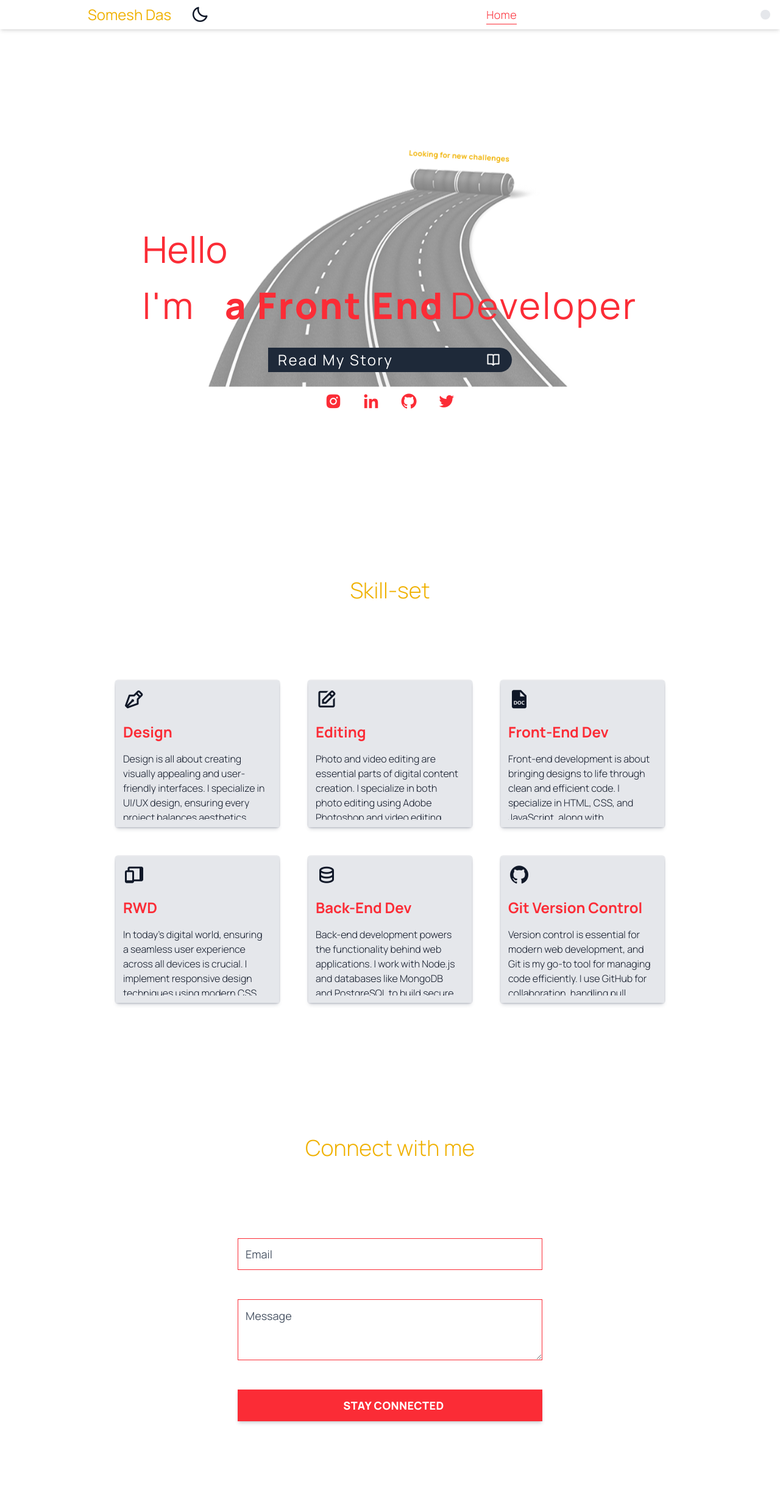
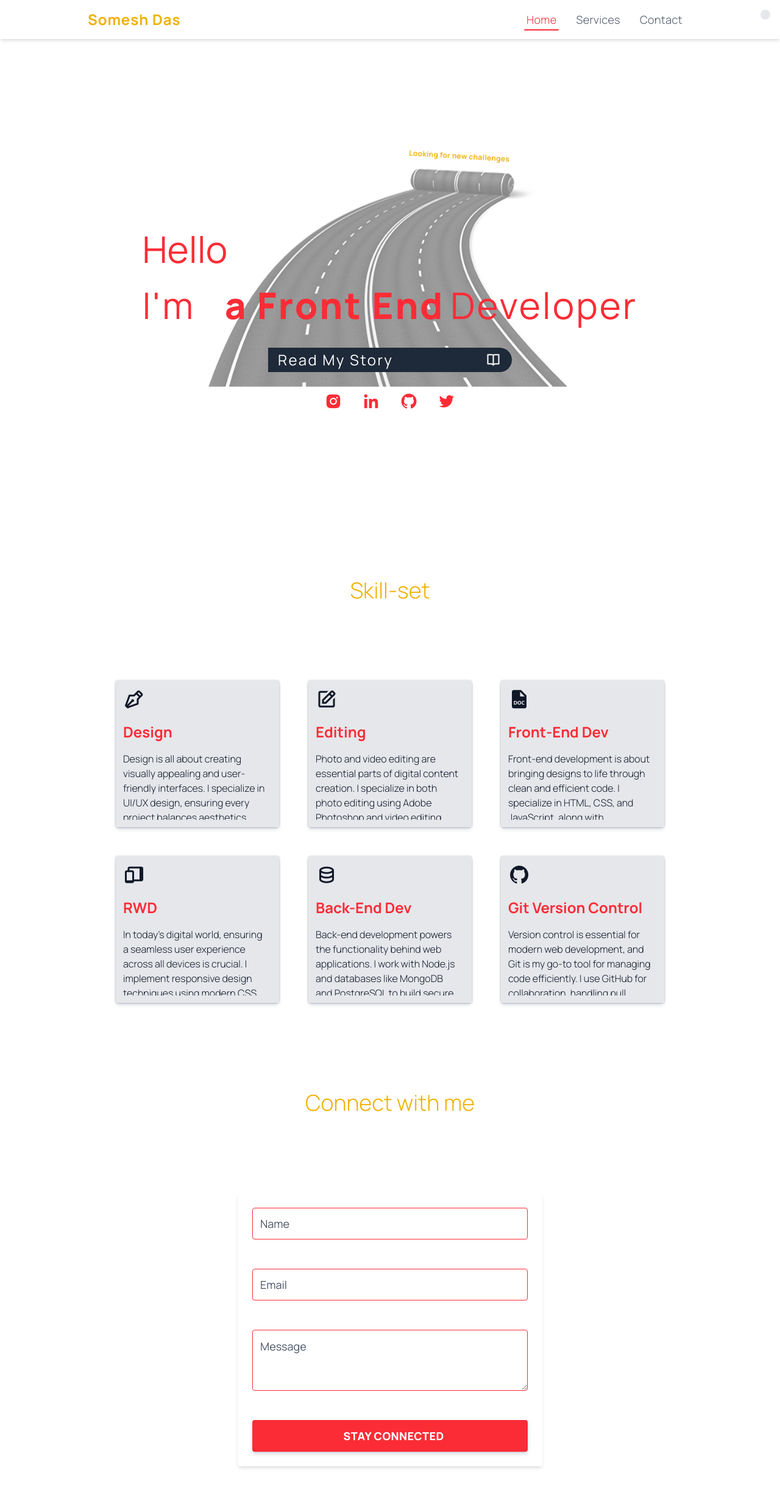
Before and after one commit to somesh-mikey/portfolio-, a React (Vite) app: page / in a window 1280 px wide. Shown: the top 2446 px of the page at 61% size. Built offline with nearby package versions, Linux system fonts and the light colour scheme.

Commit message:
Added new components

```diff
--- a/src/components/Contact.jsx
+++ b/src/components/Contact.jsx
@@ -1,28 +1,99 @@
-import React from "react";
+import React, { useRef, useState } from "react";
 import NavigationCircles from "./NavigationCircles";
+import emailjs from "@emailjs/browser";
 
 const Contact = () => {
+  const formRef = useRef();
+  const [form, setForm] = useState({
+    name: "",
+    email: "",
+    message: "",
+  });
+  const [loading, setLoading] = useState(false);
+  const [success, setSuccess] = useState(false);
+  const [error, setError] = useState(false);
+
+  const handleChange = (e) => {
+    setForm({ ...form, [e.target.name]: e.target.value });
+  };
+
+  const handleSubmit = async (e) => {
+    e.preventDefault();
+    setLoading(true);
+    setError(false);
+    setSuccess(false);
+
+    try {
+      await emailjs.sendForm(
+        "service_4i69mhr", // Replace with your EmailJS service ID
+        "template_b8xhzjf", // Replace with your EmailJS template ID
+        formRef.current,
+        "k9Y7Xsy9OIKxUDTbi" // Replace with your EmailJS public key
+      );
+
+      setSuccess(true);
+      setForm({
+        name: "",
+        email: "",
+        message: "",
+      });
+    } catch (error) {
+      setError(true);
+    } finally {
+      setLoading(false);
+    }
+  };
+
   return (
     <div
       id="contact"
-      className="h-screen flex flex-col justify-center items-center"
+      className="min-h-screen flex flex-col justify-center items-center py-12"
     >
       <h2 className="text-4xl font-light md:mb-32 mb-24 text-yellow-500">Connect with me</h2>
-      <form className="flex flex-col lg:space-y-12 space-y-8">
+      <form
+        ref={formRef}
+        onSubmit={handleSubmit}
+        className="flex flex-col gap-6 md:gap-8 lg:gap-12 w-full max-w-[500px] bg-white dark:bg-gray-900 p-6 rounded shadow-md"
+      >
+        <input
+          type="text"
+          name="name"
+          value={form.name}
+          onChange={handleChange}
+          placeholder="Name"
+          required
+          className="w-full h-13 pl-3 text-lg outline-0 border border-red-500 dark:border-yellow-500 placeholder-gray-600 dark:placeholder-yellow-500/50 transition-colors duration-500 rounded"
+        />
         <input
           type="email"
+          name="email"
+          value={form.email}
+          onChange={handleChange}
           placeholder="Email"
-          className="md:w-[500px] w-[350px] h-13 pl-3 text-lg outline-0 border border-red-500 dark:border-yellow-500 placeholder-gray-600 dark:placeholder-yellow-500/50 transition-colors duration-500"
+          required
+          className="w-full h-13 pl-3 text-lg outline-0 border border-red-500 dark:border-yellow-500 placeholder-gray-600 dark:placeholder-yellow-500/50 transition-colors duration-500 rounded"
         />
         <textarea
+          name="message"
+          value={form.message}
+          onChange={handleChange}
           placeholder="Message"
-          className="md:w-[500px] w-[350px] h-13 pl-3 text-lg outline-0 border border-red-500 dark:border-yellow-500 placeholder-gray-600 dark:placeholder-yellow-500/50 min-h-[100px] max-h-[200px] resize-y p-3 transition-colors duration-500"
+          required
+          className="w-full h-13 pl-3 text-lg outline-0 border border-red-500 dark:border-yellow-500 placeholder-gray-600 dark:placeholder-yellow-500/50 min-h-[100px] max-h-[200px] resize-y p-3 transition-colors duration-500 rounded"
         ></textarea>
-        <input
+        <button
           type="submit"
-          value="Stay Connected"
-          className="md:w-[500px] w-[350px] h-13 pl-3 text-lg outline-0 bg-red-500 dark:bg-yellow-500 text-white dark:text-gray-900 uppercase font-extrabold cursor-pointer tracking-wide shadow-md shadow-gray-700/20 transition-colors duration-500"
-        />
+          disabled={loading}
+          className="w-full h-13 pl-3 text-lg outline-0 bg-red-500 dark:bg-yellow-500 text-white dark:text-gray-900 uppercase font-extrabold cursor-pointer tracking-wide shadow-md shadow-gray-700/20 transition-colors duration-500 disabled:opacity-50 disabled:cursor-not-allowed rounded"
+        >
+          {loading ? "Sending..." : "Stay Connected"}
+        </button>
+        {success && (
+          <p className="text-green-500 text-center">Message sent successfully!</p>
+        )}
+        {error && (
+          <p className="text-red-500 text-center">Failed to send message. Please try again.</p>
+        )}
       </form>
       <NavigationCircles section="contact"></NavigationCircles>
     </div>
--- a/src/components/Navbar.jsx
+++ b/src/components/Navbar.jsx
@@ -1,109 +1,98 @@
 import React, { useState, useRef, useEffect } from "react";
 import { useTheme } from "../context/ThemeContext";
+
+const NAV_SECTIONS = [
+  { id: "home", label: "Home" },
+  { id: "services", label: "Services" },
+  { id: "contact", label: "Contact" },
+];
 
 const Navbar = () => {
   const { darkMode, toggleDarkMode } = useTheme();
   const [activeSection, setActiveSection] = useState("home");
   const isScrollingRef = useRef(false);
 
+  // Listen to scroll and update active section
   useEffect(() => {
     const handleScroll = () => {
       if (isScrollingRef.current) return;
-
-      const sections = ["home", "services", "contact"];
-      sections.forEach((sectionId) => {
-        const element = document.getElementById(sectionId);
-        if (element) {
-          const { top, bottom } = element.getBoundingClientRect();
-          if (top <= 100 && bottom >= 100) {
+      let found = false;
+      for (let i = 0; i < NAV_SECTIONS.length; i++) {
+        const sectionId = NAV_SECTIONS[i].id;
+        const el = document.getElementById(sectionId);
+        if (el) {
+          const rect = el.getBoundingClientRect();
+          // Section is considered active if its top is above 120px and its bottom is below 120px
+          if (rect.top <= 120 && rect.bottom >= 120) {
             setActiveSection(sectionId);
+            found = true;
+            break;
           }
         }
-      });
+      }
+      // If no section is found (scrolled past last), set last as active
+      if (!found) {
+        setActiveSection(NAV_SECTIONS[NAV_SECTIONS.length - 1].id);
+      }
     };
-    window.addEventListener("scroll", handleScroll);
-    return () => {
-      window.removeEventListener("scroll", handleScroll);
-    };
+    window.addEventListener("scroll", handleScroll, { passive: true });
+    return () => window.removeEventListener("scroll", handleScroll);
   }, []);
 
+  // Handle nav click: scroll to section and set active
   const handleNavClick = (e, sectionId) => {
     e.preventDefault();
     setActiveSection(sectionId);
     isScrollingRef.current = true;
-    const element = document.getElementById(sectionId);
-    element?.scrollIntoView({
-      behavior: "smooth",
-      block: "start",
-    });
+    const el = document.getElementById(sectionId);
+    if (el) {
+      el.scrollIntoView({ behavior: "smooth", block: "start" });
+    }
     setTimeout(() => {
       isScrollingRef.current = false;
-    }, 1000);
+    }, 800);
   };
 
   return (
-    <div className="w-full md:h-12 sm:h-14 h-18 flex flex-col md:flex-row justify-center md:justify-between items-center xl:px-36 lg:px-24 md:px-12 sm:px-6 px-4 fixed top-0 left-0 right-0 bg-white dark:bg-gray-900 shadow-md z-50">
-      <div className="flex items-center sm:gap-x-4 gap-x-2">
-        <a href="#" className="md:text-2xl sm:text-xl text-lg text-yellow-500">
-          Somesh Das
-        </a>
-        <i
-          className={`${darkMode ? "bx bx-sun" : "bx bx-moon"
-            } md:text-3xl sm:text-2xl text-xl dark:text-gray-600 sm:ml-4 ml-2 cursor-pointer`}
-          onClick={toggleDarkMode}
-        ></i>
-      </div>
-      <div>
+    <nav
+      className="w-full h-16 flex flex-row justify-between items-center xl:px-36 lg:px-24 md:px-12 sm:px-6 px-4 fixed top-0 left-0 right-0 bg-white dark:bg-gray-900 shadow-md z-[100]"
+      style={{ minHeight: "56px" }}
+    >
+      {/* Logo and Theme Toggle */}
+      <div className="flex items-center gap-x-4">
         <a
           href="#home"
           onClick={(e) => handleNavClick(e, "home")}
-          className={`group lg:text-lg md:text-base text-sm font-light lg:mr-12 mr-8 tracking-wide relative ${activeSection === "home"
+          className="md:text-2xl sm:text-xl text-lg font-bold text-yellow-500 tracking-wide"
+          style={{ letterSpacing: "0.04em" }}
+        >
+          Somesh Das
+        </a>
+      </div>
+      {/* Navigation Links */}
+      <div className="flex items-center">
+        {NAV_SECTIONS.map((section, idx) => (
+          <a
+            key={section.id}
+            href={`#${section.id}`}
+            onClick={(e) => handleNavClick(e, section.id)}
+            className={`group lg:text-lg md:text-base text-sm font-light tracking-wide relative mx-3 px-1 transition-colors duration-200 ${activeSection === section.id
               ? "text-red-500 dark:text-yellow-500"
               : "text-gray-600 dark:text-white"
               }`}
+            style={{ letterSpacing: "0.02em" }}
           >
-          Home
+            {section.label}
             <span
-            className={`absolute -bottom-1 left-0 w-full h-[1px] bg dark:bg-yellow-500 transform scale-x-0 group-hover:scale-x-100 group-hover:origin-left origin-right transition duration-300 ${activeSection === "home"
+              className={`absolute -bottom-1 left-0 w-full h-[2px] rounded bg-gray-600 dark:bg-white transform scale-x-0 group-hover:scale-x-100 group-hover:origin-left origin-right transition-transform duration-300 ${activeSection === section.id
                 ? "bg-red-500 dark:bg-yellow-500 scale-x-100"
                 : "bg-gray-600 dark:bg-white scale-x-0"
                 }`}
             ></span>
           </a>
-        <a
-          href="#services"
-          onClick={(e) => handleNavClick(e, "services")}
-          className={`group lg:text-lg md:text-base text-sm font-light text-white lg:mr-12 mr-8 tracking-wide relative ${activeSection === "services"
-            ? "text-red-500 dark:text-yellow-500"
-            : "text-gray-600 dark:text-white"
-            }`}
-        >
-          Services
-          <span
-            className={`absolute -bottom-1 left-0 w-full h-[1px] bg-gray-600 dark:bg-white transform scale-x-0 group-hover:scale-x-100 group-hover:origin-left origin-right transition duration-300 ${activeSection === "services"
-              ? "bg-red-500 dark:bg-yellow-500 scale-x-100"
-              : "bg-gray-600 dark:bg-white scale-x-0"
-              }`}
-          ></span>
-        </a>
-        <a
-          href="#contact"
-          onClick={(e) => handleNavClick(e, "contact")}
-          className={`group lg:text-lg md:text-base text-sm font-light text-white lg:mr-12 mr-8 tracking-wide relative ${activeSection === "contact"
-            ? "text-red-500 dark:text-yellow-500"
-            : "text-gray-600 dark:text-white"
-            }`}
-        >
-          Contact
-          <span
-            className={`absolute -bottom-1 left-0 w-full h-[1px] bg-gray-600 dark:bg-white transform scale-x-0 group-hover:scale-x-100 group-hover:origin-left origin-right transition duration-300 ${activeSection === "contact"
-              ? "bg-red-500 dark:bg-yellow-500 scale-x-100"
-              : "bg-gray-600 dark:bg-white scale-x-0"
-              }`}
-          ></span>
-        </a>
+        ))}
       </div>
-    </div>
+    </nav>
   );
 };
 
```
Also changed, not shown: src/components/Hero.jsx (+8 -11 lines), src/components/NavigationCircles.jsx (+3 -6 lines), src/components/Loader.jsx (line endings or trailing spaces). Lines whose indentation alone changed are shown as unchanged.
